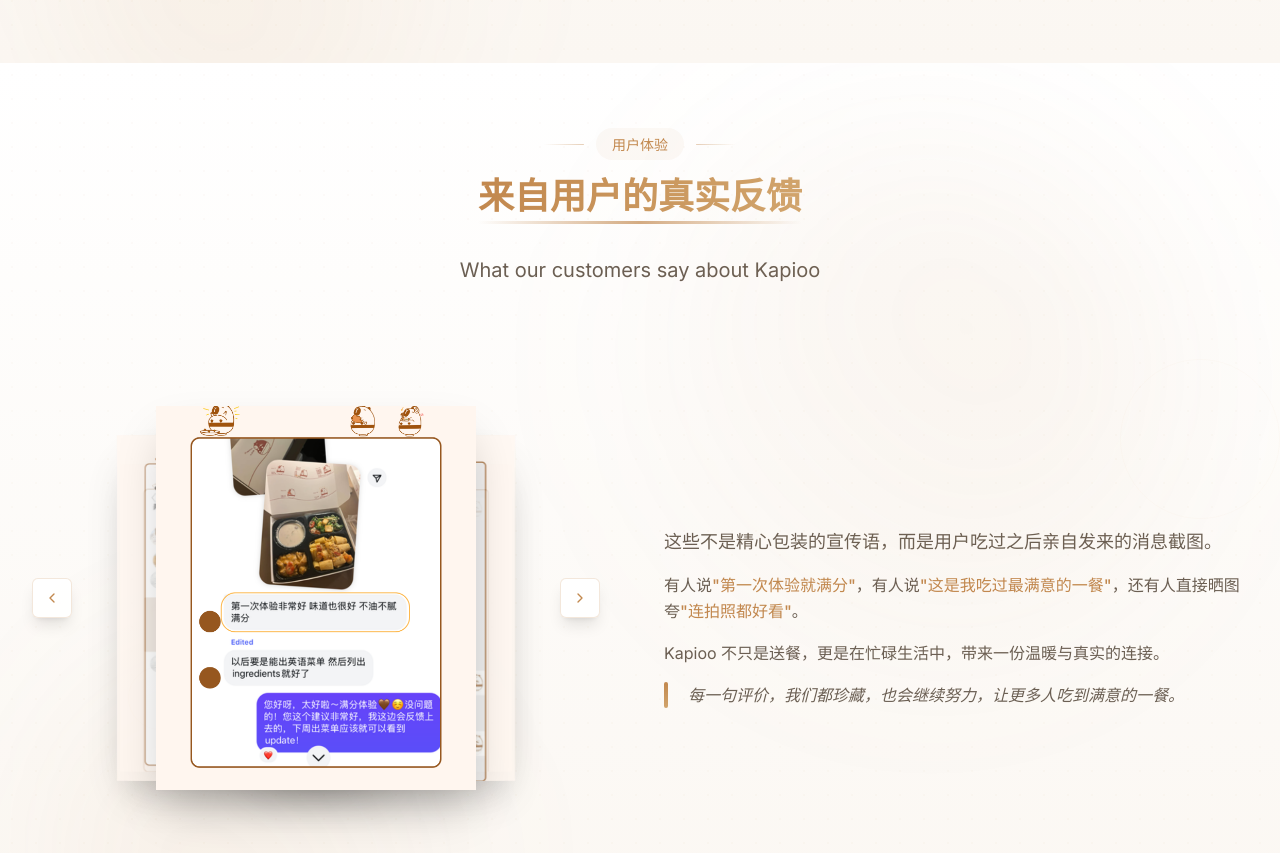
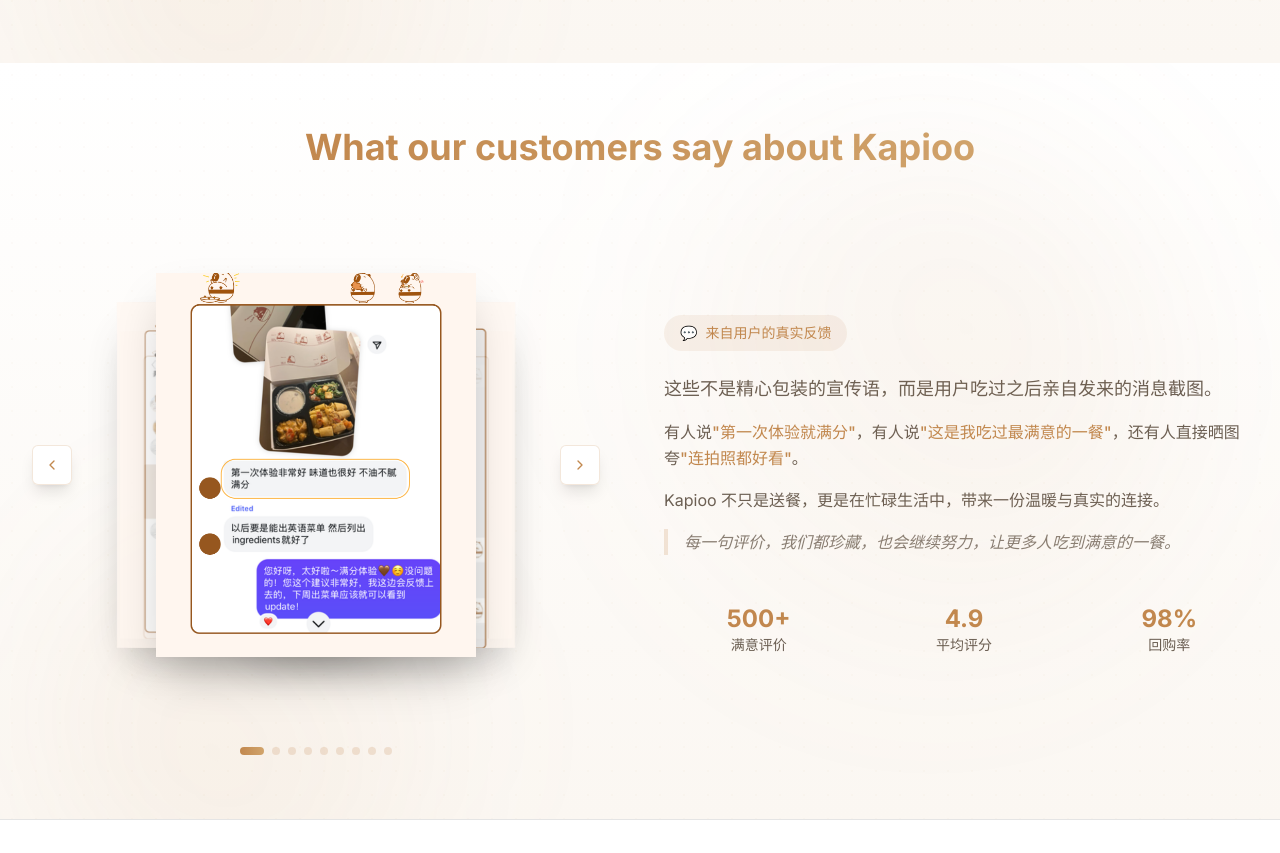
Before and after one commit to andyckt/kapioo, a Next.js app: page / in a window 1280 px wide. Shown: the part 1940-2793 px from the top of the page. Built offline with nearby package versions, Linux system fonts and the light colour scheme.

Commit message:
furhter enhance cutstomer review section

```diff
--- a/components/customer-reviews-section.tsx
+++ b/components/customer-reviews-section.tsx
@@ -70,8 +70,6 @@ export default function CustomerReviewsSection() {
       <div className="absolute inset-0 pointer-events-none">
         <div className="absolute top-20 right-[10%] w-[500px] h-[500px] bg-gradient-to-bl from-[#C2884E]/10 to-transparent rounded-full blur-[100px]"></div>
         <div className="absolute -bottom-20 left-[5%] w-[400px] h-[400px] bg-gradient-to-tr from-[#C2884E]/10 to-transparent rounded-full blur-[80px]"></div>
-        <div className="absolute top-1/3 right-0 w-40 h-40 rounded-full border border-[#C2884E]/5 opacity-50"></div>
-        <div className="absolute bottom-1/4 left-[10%] w-16 h-16 rounded-full border border-[#C2884E]/10 opacity-70"></div>
 
         {/* Decorative pattern */}
         <div className="absolute inset-0 opacity-[0.03]">
@@ -80,57 +78,13 @@ export default function CustomerReviewsSection() {
       </div>
 
       <div className="max-w-7xl mx-auto">
-        <motion.div
-          className="text-center max-w-3xl mx-auto mb-16"
-          initial={{ opacity: 0, y: 30 }}
-          whileInView={{ opacity: 1, y: 0 }}
-          viewport={{ once: true }}
-          transition={{ duration: 0.7 }}
-        >
-          <motion.div
-            initial={{ opacity: 0, scale: 0.9 }}
-            whileInView={{ opacity: 1, scale: 1 }}
-            viewport={{ once: true }}
-            transition={{ duration: 0.5, delay: 0.2 }}
-          >
-            <div className="inline-flex items-center justify-center mb-4">
-              <div className="h-px w-10 bg-gradient-to-r from-transparent to-[#C2884E]/40 rounded-full"></div>
-              <div className="px-4 py-1 mx-3 bg-[#C2884E]/5 rounded-full">
-                <span className="text-sm font-medium text-[#C2884E]">用户体验</span>
-              </div>
-              <div className="h-px w-10 bg-gradient-to-l from-transparent to-[#C2884E]/40 rounded-full"></div>
-            </div>
-          </motion.div>
-
-          <motion.h2
-            className="text-3xl md:text-4xl font-bold mb-4 relative inline-block"
-            initial={{ opacity: 0 }}
-            whileInView={{ opacity: 1 }}
-            viewport={{ once: true }}
-            transition={{ duration: 0.5, delay: 0.3 }}
-          >
+        <div className="text-center mb-12">
+          <h2 className="text-3xl md:text-4xl font-bold text-gray-900 mb-4">
             <span className="bg-clip-text text-transparent bg-gradient-to-r from-[#C2884E] to-[#D1A46C]">
-              来自用户的真实反馈
+              What our customers say about Kapioo
             </span>
-            <motion.div
-              className="absolute -bottom-2 left-0 right-0 h-[3px] bg-gradient-to-r from-[#C2884E]/0 via-[#C2884E]/70 to-[#C2884E]/0"
-              initial={{ width: 0, x: "50%" }}
-              whileInView={{ width: "100%", x: 0 }}
-              viewport={{ once: true }}
-              transition={{ duration: 1, delay: 0.7 }}
-            ></motion.div>
-          </motion.h2>
-
-          <motion.p
-            className="text-lg md:text-xl text-[#6B5F53] mt-6 max-w-2xl mx-auto"
-            initial={{ opacity: 0, y: 10 }}
-            whileInView={{ opacity: 1, y: 0 }}
-            viewport={{ once: true }}
-            transition={{ duration: 0.5, delay: 0.4 }}
-          >
-            What our customers say about Kapioo
-          </motion.p>
-        </motion.div>
+          </h2>
+        </div>
 
         <div className="grid lg:grid-cols-2 gap-12 items-center">
           {/* Left side - Screenshot Stack Carousel */}
@@ -164,17 +118,16 @@ export default function CustomerReviewsSection() {
               {/* Image Stack */}
               <div className="relative w-80 h-96">
                 {reviewImages.map((image, index) => (
-                  <motion.div
+                  <div
                     key={image.id}
                     className="absolute inset-0 transition-all duration-500 ease-out cursor-pointer"
                     style={getImageStyle(index)}
                     onClick={() => setCurrentIndex(index)}
-                    whileHover={{ scale: index === currentIndex ? 1.05 : 1, transition: { duration: 0.3 } }}
                   >
                     <div className="w-full h-full bg-white rounded-2xl shadow-2xl overflow-hidden border border-[#C2884E]/10">
                       <Image src={image.src} alt={image.alt} fill className="object-cover" />
                     </div>
-                  </motion.div>
+                  </div>
                 ))}
               </div>
             </div>
@@ -201,6 +154,11 @@ export default function CustomerReviewsSection() {
             viewport={{ once: true }}
             transition={{ duration: 0.7, delay: 0.2 }}
           >
+            <div className="inline-flex items-center space-x-2 bg-[#C2884E]/10 text-[#C2884E] px-4 py-2 rounded-full text-sm font-medium">
+              <span>💬</span>
+              <span>来自用户的真实反馈</span>
+            </div>
+
             <div className="space-y-4 text-[#6B5F53] leading-relaxed">
               <p className="text-lg">这些不是精心包装的宣传语，而是用户吃过之后亲自发来的消息截图。</p>
 
@@ -212,36 +170,26 @@ export default function CustomerReviewsSection() {
 
               <p>Kapioo 不只是送餐，更是在忙碌生活中，带来一份温暖与真实的连接。</p>
 
-              <div className="relative">
-                <div className="absolute top-0 left-0 w-1 h-full bg-gradient-to-b from-[#C2884E] to-[#D1A46C] rounded-full"></div>
-                <p className="text-[#6B5F53] italic pl-6">
-                  每一句评价，我们都珍藏，也会继续努力，让更多人吃到满意的一餐。
-                </p>
+              <p className="text-[#6B5F53]/80 italic border-l-4 border-[#C2884E]/20 pl-4">
+                每一句评价，我们都珍藏，也会继续努力，让更多人吃到满意的一餐。
+              </p>
+            </div>
+
+            {/* Stats */}
+            <div className="grid grid-cols-3 gap-4 pt-6">
+              <div className="text-center">
+                <div className="text-2xl font-bold text-[#C2884E]">500+</div>
+                <div className="text-sm text-[#6B5F53]">满意评价</div>
+              </div>
+              <div className="text-center">
+                <div className="text-2xl font-bold text-[#C2884E]">4.9</div>
+                <div className="text-sm text-[#6B5F53]">平均评分</div>
+              </div>
+              <div className="text-center">
+                <div className="text-2xl font-bold text-[#C2884E]">98%</div>
+                <div className="text-sm text-[#6B5F53]">回购率</div>
               </div>
             </div>
-
-            {/* Decorative element */}
-            <motion.div
-              className="w-24 h-24 absolute -bottom-12 -right-12 opacity-20 pointer-events-none"
-              animate={{
-                rotate: 360,
-                scale: [1, 1.1, 1]
-              }}
-              transition={{
-                rotate: {
-                  duration: 20,
-                  repeat: Infinity,
-                  ease: "linear"
-                },
-                scale: {
-                  duration: 8,
-                  repeat: Infinity,
-                  repeatType: "reverse"
-                }
-              }}
-            >
-              <div className="w-full h-full rounded-full border-4 border-dashed border-[#C2884E]/30"></div>
-            </motion.div>
           </motion.div>
         </div>
       </div>
```
